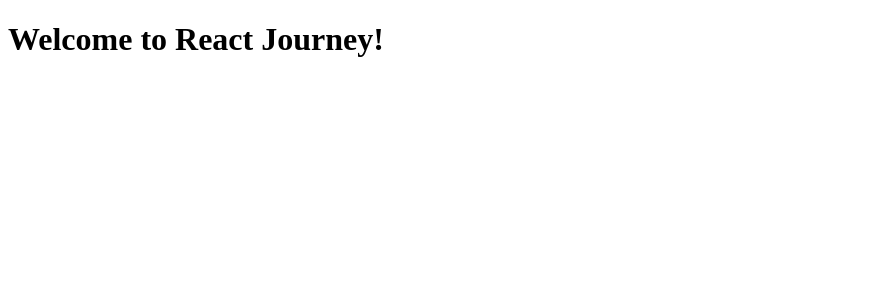
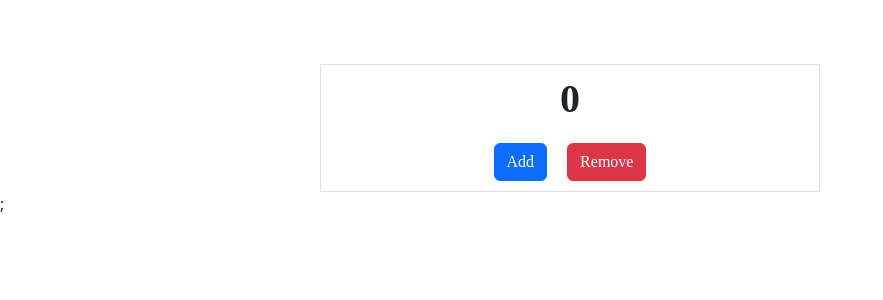
Before and after one commit to ChanderParkash179/ReactJourney, a React (Vite) app: page / in a window 1280 px wide. Shown: the top 300 px of the page, without its empty margins (0-883 px from the left). Built offline with nearby package versions, Linux system fonts and the light colour scheme.

Commit message:
[RJ-01] - useState hook in react.js along with counter project

```diff
--- a/package.json
+++ b/package.json
@@ -17,6 +17,7 @@
     "@types/react": "^18.2.43",
     "@types/react-dom": "^18.2.17",
     "@vitejs/plugin-react": "^4.2.1",
+    "bootstrap": "^5.3.2",
     "eslint": "^8.55.0",
     "eslint-plugin-react": "^7.33.2",
     "eslint-plugin-react-hooks": "^4.6.0",
--- a/src/App.jsx
+++ b/src/App.jsx
@@ -1,7 +1,9 @@
+import Main from "./components/Chapter01/counter/Main";
+
 function App() {
   return (
     <>
-      <h1>Welcome to React Journey!</h1>
+      <Main />;
     </>
   );
 }
--- /dev/null
+++ b/src/components/Chapter01/counter/Main.jsx
@@ -0,0 +1,30 @@
+import { useState } from "react";
+import styles from "./Main.module.css";
+
+function Main() {
+  let [counter, setCounter] = useState(0);
+
+  const addCounter = () => {
+    return setCounter(counter + 1);
+  };
+
+  const removeCounter = () => {
+    if (counter === 0) return setCounter(0);
+    return setCounter(counter - 1);
+  };
+
+  return (
+    <>
+      <div className={`${styles.container} text-center border`}>
+        <h1 className="lead">{counter}</h1>
+        <button className="btn btn-primary" onClick={addCounter}>
+          Add
+        </button>
+        <button className="btn btn-danger" onClick={removeCounter}>
+          Remove
+        </button>
+      </div>
+    </>
+  );
+}
+export default Main;
--- /dev/null
+++ b/src/components/Chapter01/counter/Main.module.css
@@ -0,0 +1,16 @@
+.container {
+  font-family: 'Rubik';
+  width: 500px;
+  margin-left: 25%;
+  margin-top: 5%;
+}
+
+.container button {
+  margin: 10px;
+}
+
+.container h1 {
+  margin: 10px;
+  font-weight: bold;
+  font-size: 40px;
+}
--- a/src/main.jsx
+++ b/src/main.jsx
@@ -1,6 +1,7 @@
 import React from "react";
 import ReactDOM from "react-dom/client";
 import App from "./App.jsx";
+import "bootstrap/dist/css/bootstrap.min.css";
 
 ReactDOM.createRoot(document.getElementById("root")).render(
   <React.StrictMode>
```
Also changed, not shown: 1 other file (tests, documents, lock files or other folders).
